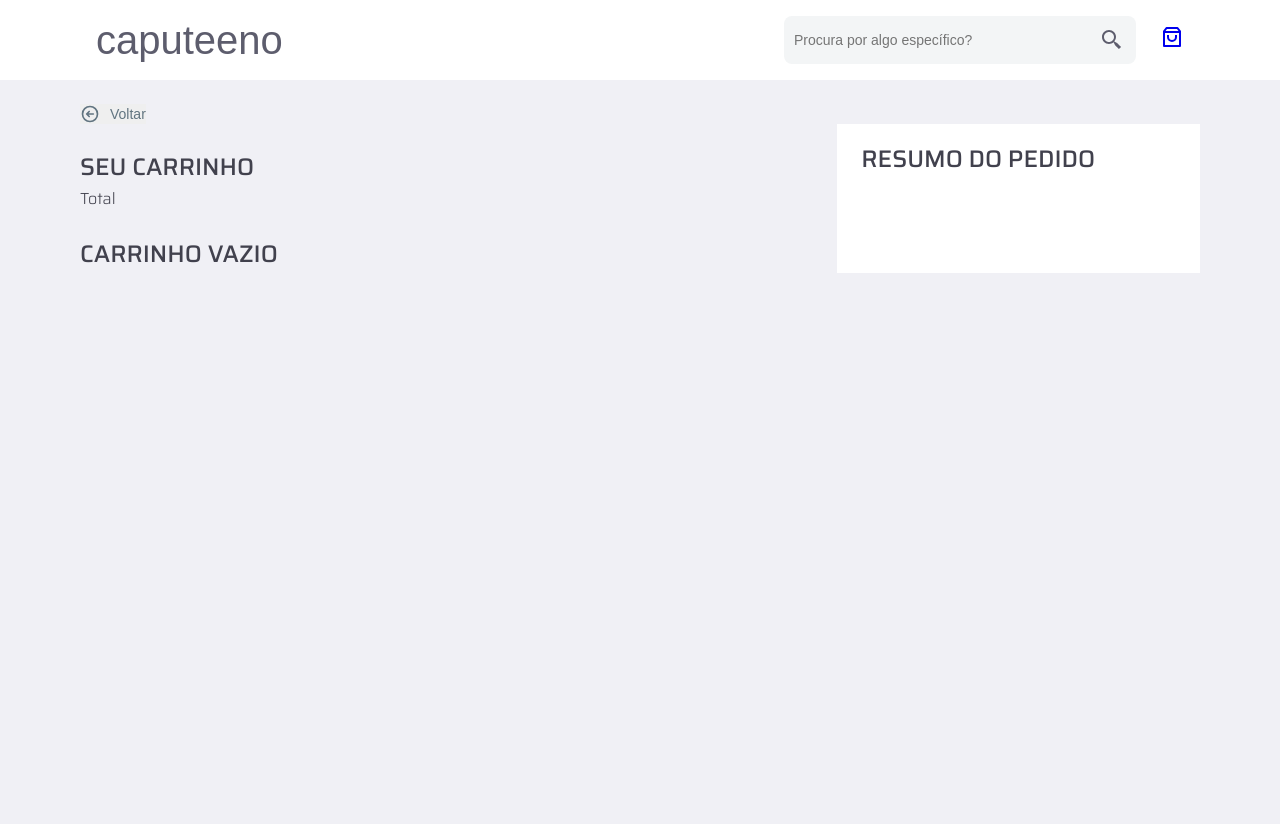
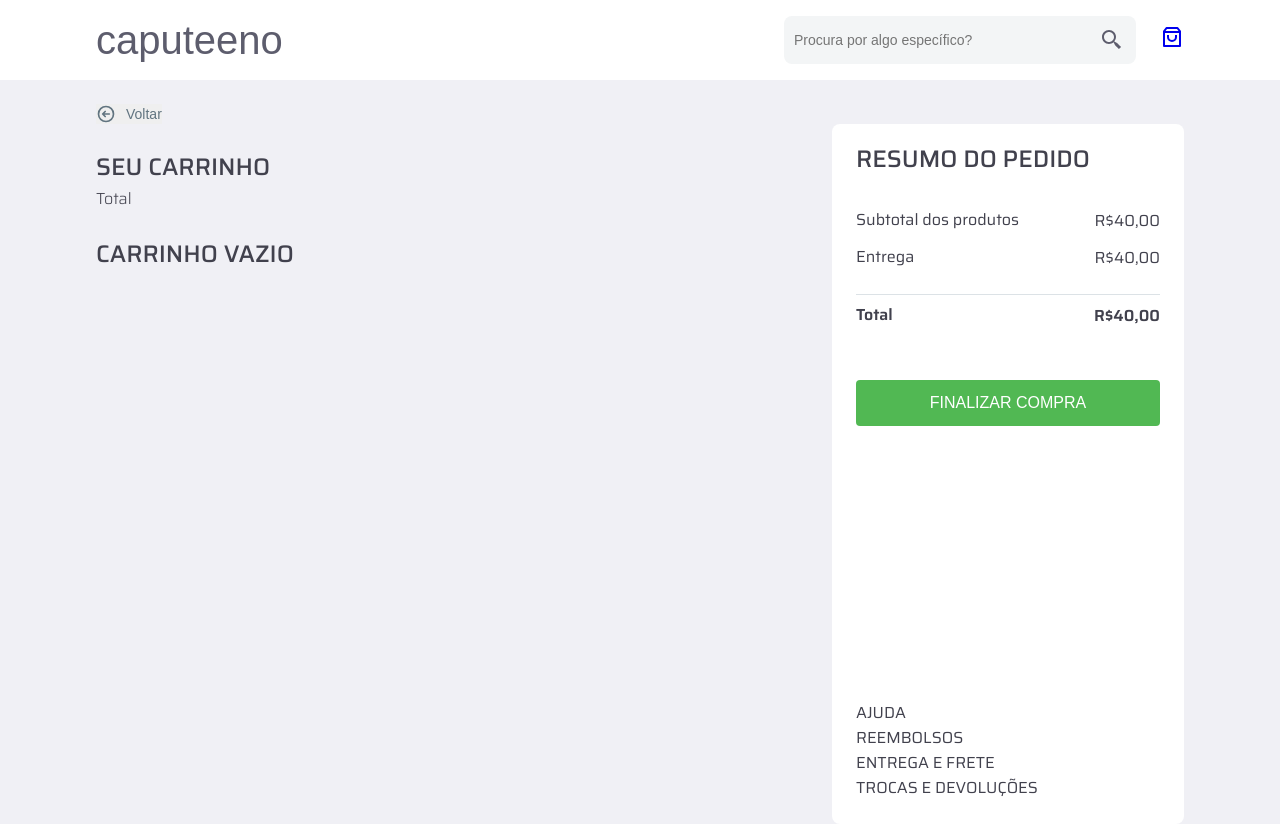
Before and after one commit to Guilhermecheng/caputeeno, a Next.js app: page /cart in a window 1280 px wide. Before the commit the page ends 800 px from the top, so only its background shows below. Built offline with nearby package versions, Linux system fonts and the light colour scheme; a web font is replaced by a local one.

Commit message:
style: cart page

```diff
--- a/src/app/cart/page.tsx
+++ b/src/app/cart/page.tsx
@@ -12,6 +12,7 @@ import { HiOutlineArrowCircleLeft } from "react-icons/hi";
 
 const CartSection = styled.section`
     margin-top: 24px;
+    padding: 0 16px;
 `;
 
 const BackButton = styled.button`
@@ -35,9 +36,18 @@ const BackButton = styled.button`
 
 const CartContent = styled.div`
     width:100%;
-    display: grid;
-    grid-template-columns: 2fr 1fr;
-    gap: 32px;
+    display: flex;
+    flex-direction: column;
+
+    margin-top: 40px;
+
+    @media (min-width:897px) {
+        display: grid;
+        grid-template-columns: 2fr 1fr;
+        gap: 32px;
+        margin-top: 0;
+
+    }
 `;
 
 const LeftSection = styled.div`
@@ -65,11 +75,86 @@ const RightSection = styled.div`
     color: var(--color-gray-800);
     background-color: white;
     padding: 16px 24px;
+    height: 700px;
+    border-radius: 8px;
+
+    position: relative;
 
     h1 {
         font-weight: 500;
         font-size: 24px;
         text-transform: uppercase;
+        margin-bottom: 30px;
+    }
+
+    div {
+        display: flex;
+        flex-direction: column;
+
+        span {
+            display: flex;
+            justify-content: space-between;
+            margin-bottom: 12px;
+
+            h3 {
+                font-style: normal;
+                font-weight: 400;
+                font-size: 16px;
+                line-height: 150%;
+            }
+
+            span {
+               margin: 0;
+            }
+        }
+    }
+
+    button {
+        margin-top: 40px;
+        width: 100%;
+        background-color: #51B853;
+        padding: 14px 0;
+        color: white;
+        border: none;
+        font-weight: 500;
+        font-size: 16px;
+        text-transform: uppercase;
+        cursor: pointer;
+        border-radius: 4px;
+
+        &:hover {
+            background-color: #66d068;
+        }
+    }
+
+    ul {
+        position: absolute;
+        bottom: 24px;
+
+        li {
+            list-style: none;
+            text-transform: uppercase;
+        }
+    }
+`;
+
+const TotalPrice = styled.span`
+    margin-top: 12px;
+    padding-top: 8px;
+    border-top: 1px solid #DCE2E6;
+
+    h2 {
+        font-style: normal;
+        font-weight: 600;
+        font-size: 16px;
+        line-height: 150%;
+    }
+
+    span {
+        margin: 0;
+        font-weight: 600;
+        font-size: 16px;
+        border-top: none;
     }
 `;
 
@@ -108,6 +193,32 @@ export default function Cart() {
                         <RightSection>
                             <h1>Resumo do pedido</h1>
 
+                            <div>
+                                <span>
+                                    <h3>Subtotal dos produtos</h3>
+                                    <span>R$40,00</span>
+                                </span>
+
+                                <span>
+                                    <h3>Entrega</h3>
+                                    <span>R$40,00</span>
+                                </span>
+
+                                <TotalPrice>
+                                    <h2>Total</h2>
+                                    <span>R$40,00</span>
+                                </TotalPrice>
+                            </div>
+
+                            <button>FINALIZAR COMPRA</button>
+
+                            <ul>
+                                <li>Ajuda</li>
+                                <li>Reembolsos</li>
+                                <li>Entrega e frete</li>
+                                <li>Trocas e devoluções</li>
+                            </ul>
+
                         </RightSection>
                     </CartContent>
                 </CartSection>
--- a/src/components/CartItem.tsx
+++ b/src/components/CartItem.tsx
@@ -2,6 +2,8 @@
 
 import { styled } from "styled-components"
 import { BsTrash3 } from "react-icons/bs";
+import { useContext, useEffect } from "react";
+import { GlobalContext } from "@/contexts/GlobalContext";
 
 const CartItemLI = styled.li`
     display: flex;
@@ -26,6 +28,24 @@ const CartItemLI = styled.li`
     div {
         padding: 16px 20px 16px 30px;
         position: relative;
+
+        h1 {
+            font-size: 20px;
+            font-style: normal;
+            font-weight: 300;
+            text-transform: none;
+            line-height: 150%;
+            letter-spacing: 1px;
+            margin-bottom: 12px;
+        }
+
+        p {
+            height: 72px;
+            overflow: hidden;
+            font-weight: 400;
+            font-size: 12px;
+            line-height: 150%;
+        }
     }
 `;
 
@@ -34,11 +54,19 @@ const QtyAndPrice = styled.div`
     bottom: 0;
     right: 0;
     padding: 0 !important;
-    margin-top: 60px;
+    margin-top: 30px;
     display: flex;
 
     width: 100%;
     justify-content: space-between;
+
+    select {
+        background-color: #F3F5F6;
+        border: 1px solid #A8A8B3;
+        color: #737380;
+        border-radius: 8px;
+        padding: 8px 12px;
+    }
 
     span {
         font-weight: bold;
@@ -58,24 +86,45 @@ interface CartItemProps {
 
 
 export function CartItem({ cartProduct }: CartItemProps) {
+    const { cart, setCart } = useContext(GlobalContext);
+    const valuesArr = [1, 2, 3, 4, 5, 6, 7, 8, 9, 10];
+
+
     const { id, name, description, price_in_cents, quantity, image_url } = cartProduct;
-    let price_in_brazilian_reais = (price_in_cents / 100).toLocaleString('pt-br',{style: 'currency', currency: 'BRL'});
+    let price_in_brazilian_reais = ((price_in_cents * quantity) / 100).toLocaleString('pt-br',{style: 'currency', currency: 'BRL'});
 
+    function removeItemFromCart(itemId: string) {
+        let  cartItem = cart.findIndex(o => o.id === itemId);
+        cart.splice(cartItem, 1);
+        console.log(cart);
+        setCart([...cart]);
+    }
+
+    function handleChange(e: React.ChangeEvent<HTMLSelectElement>) {
+        e.preventDefault();
+        const value = e.target.value;
+        let  cartItem = cart.findIndex(o => o.id === id);
+        cart[cartItem].quantity = parseInt(value);
+        console.log(cart)
+        setCart([...cart]);
+    }
 
     return (
         <CartItemLI>
             <img src={ image_url } alt={name} />
 
             <div>
-                <BsTrash3 size={20} />
+                <BsTrash3 size={20} onClick={() => {removeItemFromCart(id)}} />
                 <h1>{name}</h1>
                 <p>{description}</p>
+
                 <QtyAndPrice>
-                    <select name="" id="">
-                        <option value="1">1</option>
-                        <option value="2">2</option>
-                        <option value="3">3</option>
-                        <option value="4">4</option>
+                        <select name={`${name} quantity`} id={`${id}-quantity`} value={quantity} onChange={handleChange}>
+                            { valuesArr.map((val) => {
+                                return (
+                                    <option key={val} value={val}>{val}</option>
+                                )
+                            })}
                         </select>
 
                         <span>
```
Lines whose indentation alone changed are shown as unchanged.
